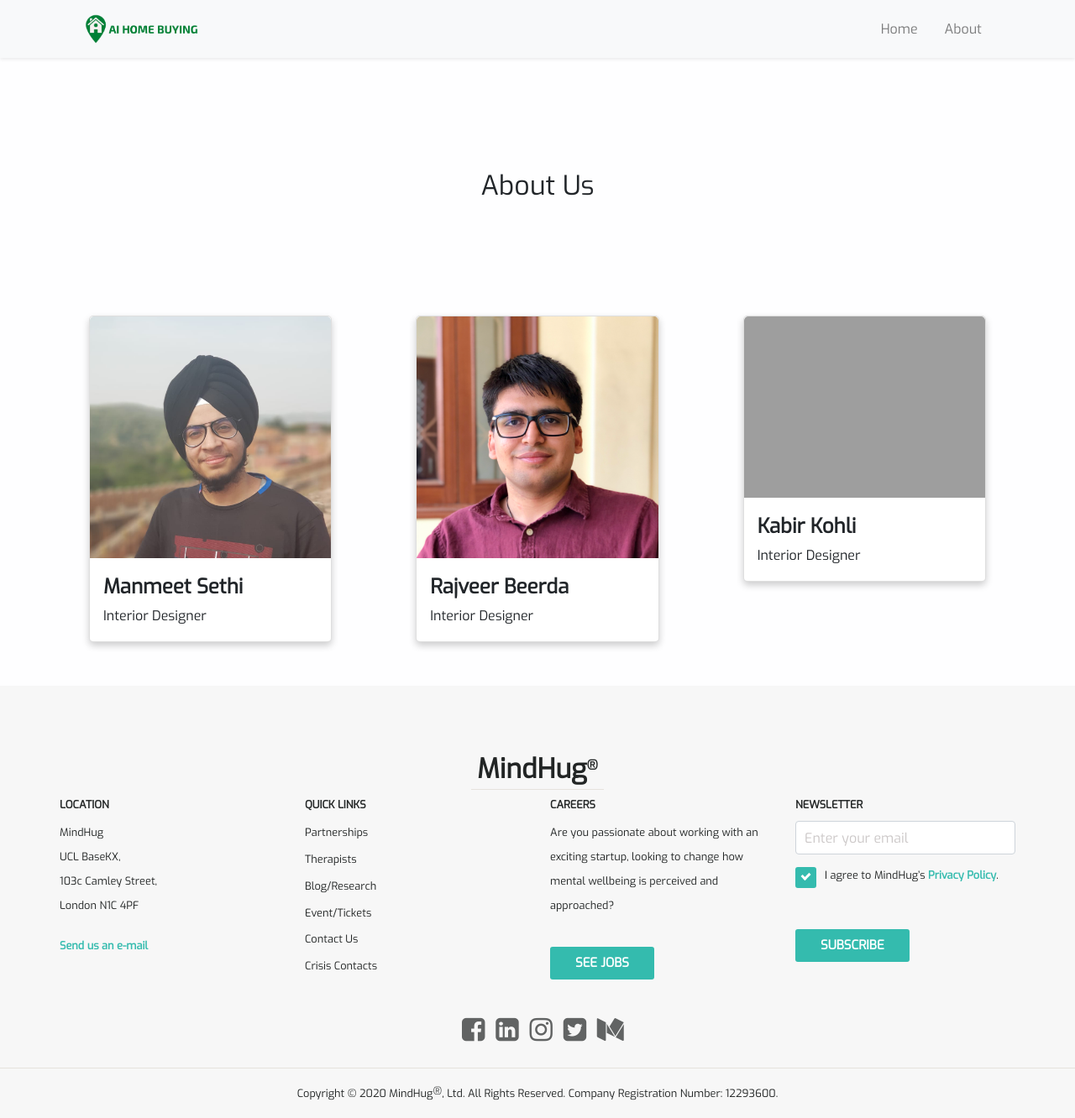
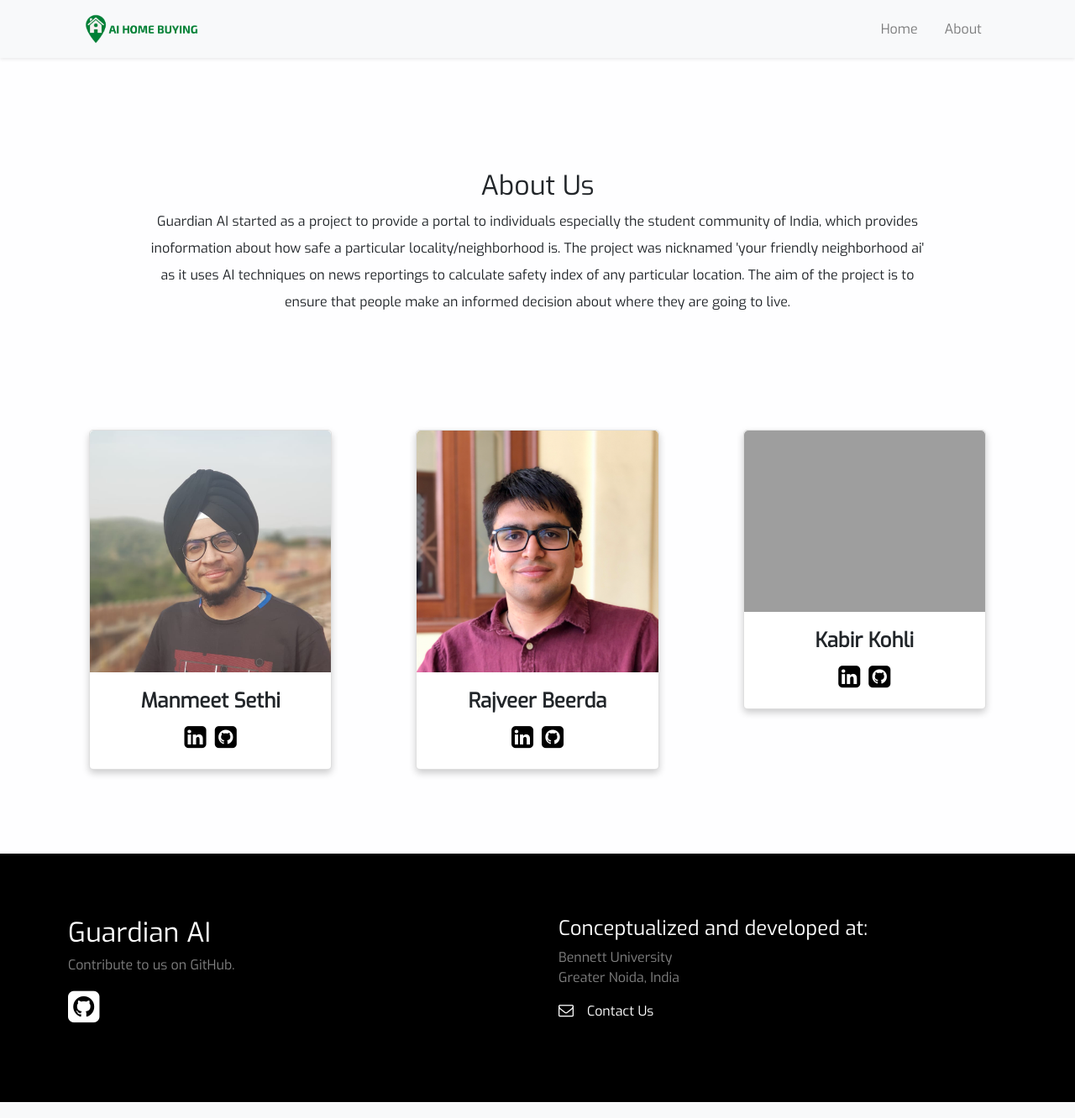
Before and after one commit to rajveerbeerda/Guardian-AI, a Flask app: page /about in a window 1280 px wide. Shown: the whole page at 84% size. Run offline with Flask 2, Linux system fonts and the light colour scheme; some libraries are stand-ins or nearby versions; grey boxes are pictures that could not be loaded.

Commit message:
Updated about page and footer

```diff
--- a/templates/about.html
+++ b/templates/about.html
@@ -43,7 +43,7 @@ img {
             <div class="row">
                 <div class="title-area">
                     <h2>About Us</h2>
-                    <p class="description"></p>
+                    <p class="description">Guardian AI started as a project to provide a portal to individuals especially the student community of India, which provides inoformation about how safe a particular locality/neighborhood is. The project was nicknamed 'your friendly neighborhood ai' as it uses AI techniques on news reportings to calculate safety index of any particular location. The aim of the project is to ensure that people make an informed decision about where they are going to live.</p>
                 </div>
             </div>
 
@@ -52,9 +52,9 @@ img {
                 <div class="col-lg-4" style="width: 100%; padding: 50px;">
                         <div class="card">
                           <img src="{{ url_for('static', filename='images/manmeet.png') }}" alt="Avatar" style="width: 100%; height: auto">
-                          <div class="container" style="padding-top: 20px">
+                          <div class="container" style="padding-top: 20px; text-align: center">
                             <h4><b>Manmeet Sethi</b></h4>
-                            <p>Interior Designer</p>
+                              <p><a href="https://www.linkedin.com/in/manmeet-sethi-52a597162"><i class="fa fa-linkedin-square" style="font-size: 1.90em; padding: 5px; color: black"></i></a><a href="https://github.com/ManmeetSethi"><i class="fa fa-github-square" style="font-size: 1.90em; padding: 5px; color: black"></i></a></p>
                           </div>
                         </div>
                 </div>
@@ -62,19 +62,19 @@ img {
                 <div class="col-lg-4" style="width: 100%; padding: 50px">
                         <div class="card">
                           <img src="{{ url_for('static', filename='images/rajveer.png') }}" alt="Avatar" style="width: 100%; height: auto">
-                          <div class="container" style="padding-top: 20px">
+                          <div class="container" style="padding-top: 20px; text-align: center">
                             <h4><b>Rajveer Beerda</b></h4>
-                            <p>Interior Designer</p>
+                            <p><a href="https://www.linkedin.com/in/rajveer-beerda/"><i class="fa fa-linkedin-square" style="font-size: 1.90em; padding: 5px; color: black"></i></a><a href="https://github.com/rajveerbeerda"><i class="fa fa-github-square" style="font-size: 1.90em; padding: 5px; color: black"></i></a></p>
                           </div>
                         </div>
                 </div>
 
                 <div class="col-lg-4" style="width: 100%; padding: 50px">
                         <div class="card">
-                          <img src="{{ url_for('static', filename='images/raj.png') }}" alt="Avatar" style="width: 100%; height: auto">
-                          <div class="container" style="padding-top: 20px">
+                          <img src="{{ url_for('static', filename='images/kabir.png') }}" alt="Avatar" style="width: 100%; height: auto">
+                          <div class="container" style="padding-top: 20px; text-align: center">
                             <h4><b>Kabir Kohli</b></h4>
-                            <p>Interior Designer</p>
+                            <p><a href="#"><i class="fa fa-linkedin-square" style="font-size: 1.90em; padding: 5px; color: black"></i></a><a href="https://github.com/kk2211"><i class="fa fa-github-square" style="font-size: 1.90em; padding: 5px; color: black"></i></a></p>
                           </div>
                         </div>
                 </div>
--- a/templates/includes/_footer.html
+++ b/templates/includes/_footer.html
@@ -1,143 +1,47 @@
+<style>
+    .footer{
+  background: black;
+  color:white;
 
-      <section class="info_section layout_padding-top">
-        <div class="info_logo-box">
-          <h2>
-              MindHug<sup>&reg;</sup>
-          </h2>
-        </div>
-          <div class="container layout_padding2">
-            <div class="row">
-              <div class="col-md-3">
-                <h5>
-                    Location
-                </h5>
-               <p>MindHug
-               <br>
-               UCL BaseKX,
-               <br>
-               103c Camley Street,
-               <br>
-               London N1C 4PF</p>
-               <p class="footer_link"><a href="mailto:&#104;&#101;&#108;&#108;&#111;&#64;&#109;&#105;&#110;&#100;&#104;&#117;&#103;&#46;&#105;&#111;" title="MindHug Email">Send us an e-mail</a></p>
-              </div>
-              <div class="col-md-3">
-                <h5>
-                    Quick Links
-                </h5>
-                <ul>
-                  <li>
-                    <a href="/partnerships">
-                        Partnerships
-                    </a>
-                  </li>
-                  <li>
-                   <a href="/therapists">
-                      Therapists
-                   </a>
-                  </li>
-                  <li>
-                    <a href="https://medium.com/mymindhug">
-                        Blog/Research
-                    </a>
-                  </li>
-                  <li>
-                    <a href="https://www.eventbrite.com/o/mindhug-29549779583">
-                        Event/Tickets
-                    </a>
-                  </li>
-                  <li>
-                    <a href="/contact-us">
-                        Contact Us
-                    </a>
-                  </li>
-                  <li>
-                    <a href="https://www.prevent-suicide.org.uk/find-help-now/">
-                        Crisis Contacts
-                    </a>
-                  </li>
-                </ul>
-              </div>
-              <div class="col-md-3">
-                <h5>
-                    Careers
-                </h5>
-                <p>
-                    Are you passionate about working with an exciting startup, looking to change how mental wellbeing is perceived and approached?
-                </p>
-                  <div class="form_container">
-                      <button type="submit" onClick="window.location='/careers';">
-                        See Jobs
-                      </button>
-                  </div>
-              </div>
-              <div class="col-md-3">
-                <div id="signupnow" class="subscribe_container">
-                  <h5>
-                      Newsletter
-                  </h5>
-                  <div class="form_container">
-                    <form method="post" id="myForm1" target="votar">
-                      <input type="email" class="form-control" name="sub_email1" placeholder="Enter your email" oninvalid="this.setCustomValidity('Please enter a valid email address')" oninput="this.setCustomValidity('')" required>
+  .links{
+    ul {list-style-type: none;}
+    li a{
+      color: white;
+      transition: color .2s;
+      &:hover{
+        text-decoration:none;
+        color:#4180CB;
+        }
+    }
+  }
+  .about-company{
+    i{font-size: 25px;}
+    a{
+      color:white;
+      transition: color .2s;
+      &:hover{color:#4180CB}
+    }
+  }
+  .location{
+    i{font-size: 18px;}
+  }
+  .copyright p{border-top:1px solid rgba(255,255,255,.1);}
+}
+</style>
 
-                      <label class="mindhug_validation">
-                        <input type="checkbox" checked="checked" id="field_terms1" oninvalid="this.setCustomValidity('Please check the box to continue!')" oninput="this.setCustomValidity('')" required>
-
-                        <span>I agree to MindHug’s <a href="/privacy-policy" target="_blank" class="footer_link">Privacy Policy</a>.</span>
-
-                        <span class="mindhug_checkmark"></span>
-                      </label>
-
-                      <button type="submit" onclick="myFunction1()" name="subscribe_btn" value="subscribe_btn1" id="subscribe_btn">
-                        Subscribe
-                      </button>
-                    </form>
-                  </div>
-                </div>
-              </div>
-            </div>
-          </div>
-          <div class="container">
-              <div class="social_container">
-                  <div class="social-box" id="socialconnect">
-                    <a href="https://www.facebook.com/mymindhug/">
-                      <i class="fa fa-facebook-square fa-2x" alt="Facebook"></i>
-                    </a>
-                    <a href="https://www.linkedin.com/company/mindhug">
-                      <i class="fa fa-linkedin-square fa-2x" alt="LinkedIn"></i>
-                    </a>
-                    <a href="https://instagram.com/mymindhug?igshid=5vhb6th1p1p8">
-                      <i class="fa fa-instagram fa-2x" alt="Instagram"></i>
-                    </a>
-                    <a href="https://twitter.com/mymindhug?s=08">
-                      <i class="fa fa-twitter-square fa-2x" alt="Twitter"></i>
-                    </a>
-                    <a href="https://medium.com/mymindhug">
-                      <i class="fa fa-medium fa-2x" alt="Medium"></i>
-                    </a>
-                  </div>
-                </div>
-          </div>
-
-          <!-- The Modal -->
-          <div class="modal fade" id="myModal">
-              <div class="modal-dialog modal-dialog-centered" >
-                  <div class="modal-content">
-                      <div class="modal-body">
-                          <font style="font-size: 20px">Thank you for subscribing.</font>
-                      </div>
-                      <div class="modal-footer">
-                          <button type="button" class="btn btn-primary" data-dismiss="modal" onclick="closeModal()">Close</button>
-                      </div>
-                  </div>
-              </div>
-          </div>
-
-        </section>
-
-  <!-- footer section -->
-  <section class="container-fluid footer_section">
-    <p>
-      Copyright &copy; 2020 MindHug<sup class="sup_footer">&reg;</sup>, Ltd. All Rights Reserved. Company Registration Number: 12293600.
-    </p>
-  </section>
-  <!-- footer section -->
+<div class="mt-5 pt-5 pb-5 footer">
+<div class="container">
+  <div class="row">
+    <div class="col-lg-6 col-xs-12 about-company" style="padding: 25px">
+      <h2>Guardian AI</h2>
+      <p class="pr-5 text-white-50">Contribute to us on GitHub. </p>
+      <p><a href="#"><i class="fa fa-github-square" style="font-size: 2.73em; color: white"></i></a></p>
+    </div>
+    <div class="col-lg-6 col-xs-12 location" style="padding: 25px">
+      <h4 class="mt-lg-0 mt-sm-4">Conceptualized and developed at:</h4>
+      <p class="pr-5 text-white-50">Bennett University<br>Greater Noida, India</p>
+        <p><a href="mailto:ms5323@bennett.edu.in" title="Contact Us" class="footer-email" style="color: white"><i class="fa fa-envelope-o mr-3"></i>Contact Us</a></p>
+    </div>
+  </div>
+</div>
+</div>
```
Also changed, not shown: templates/index.html (+5 -5 lines).
